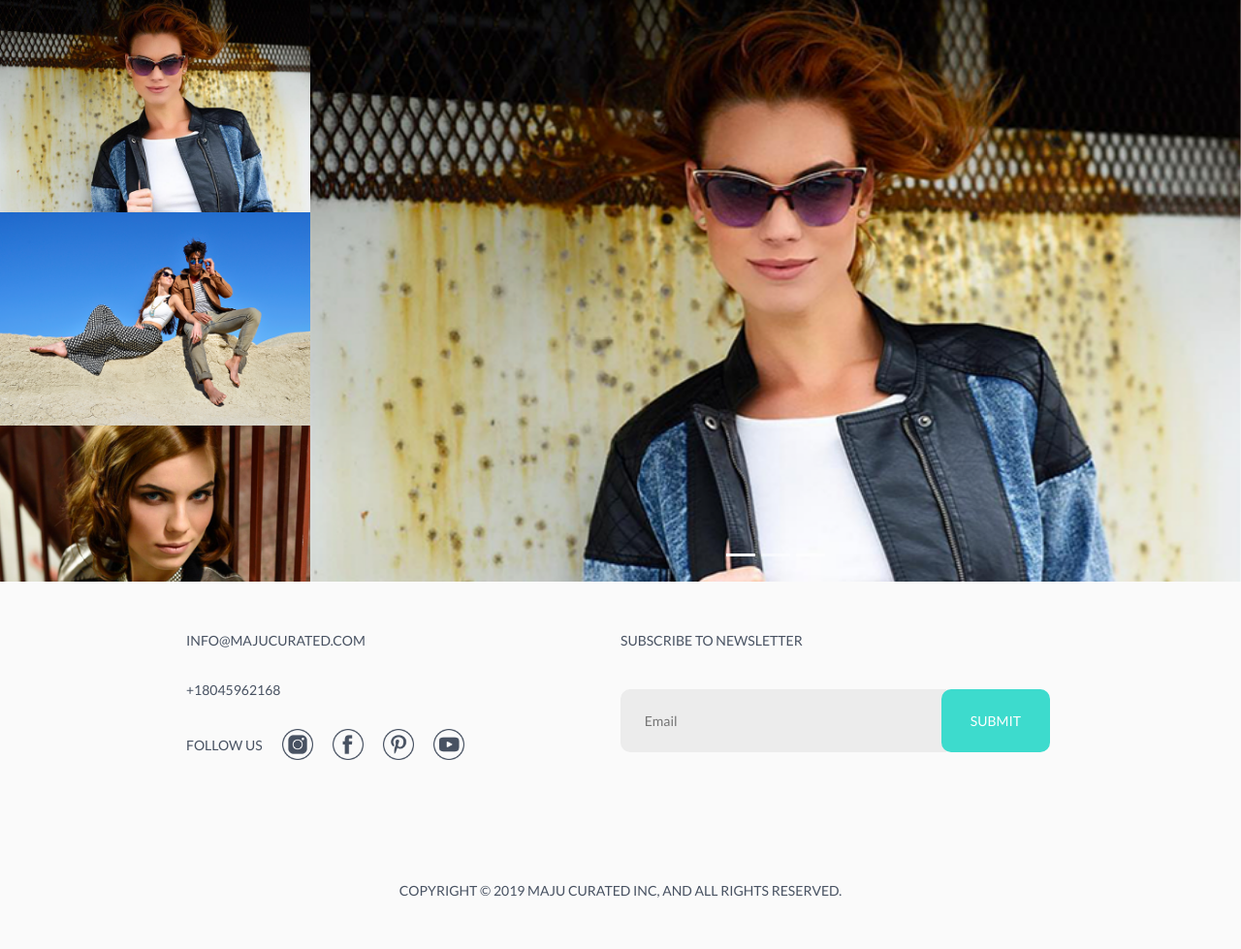
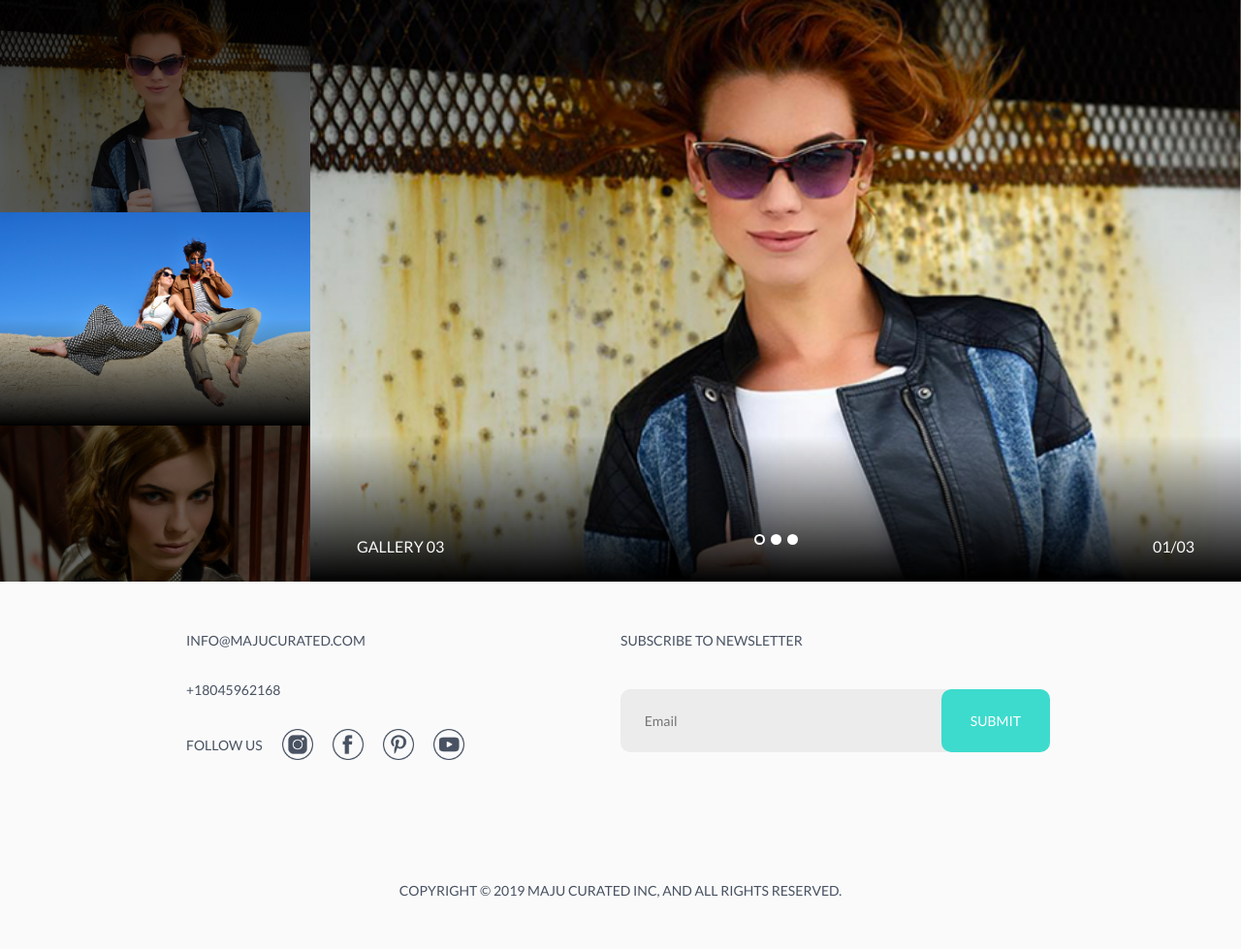
Before and after one commit to obuxim/majucurated, a PHP site: page /photography.php in a window 1280 px wide. Shown: the part 82-1061 px from the top of the page at 97% size. Run offline with PHP 8.4, Linux system fonts and the light colour scheme; some libraries are stand-ins or nearby versions.

Commit message:
Done: Photography Slider's Overlays | Next: Photography Menu

```diff
--- a/css/style.css
+++ b/css/style.css
@@ -35,10 +35,6 @@ header { top: 0; left: 0; right: 0; z-index: 999; }
 .card:hover { box-shadow: 0 8px 16px 0 rgba(0,0,0,0.2); }
 
 /* Footer Starts */
-
- /* footer { background: #FAFAFA; }
-footer img { max-height: 30px; }
-footer input { background: #ECECEC !important; } */
 
 footer {
 	background: #FAFAFA;
@@ -144,3 +140,24 @@ footer a img {
 #start-project { background: #F0F1F5; }
 
 /* Homepage Ends */
+
+/*Photography Page Starts*/
+
+.photography-slider-overlay { background: rgba(0,0,0,0.6); }
+.photography-slider-overlay-inner { opacity: 0.0; }
+.photography-slider-overlay-active {
+	background: linear-gradient(0deg, rgba(0,0,0,1) 0%, rgba(0,0,0,0.66) 16.66%, rgba(0,0,0,0.33) 33.33%, rgba(0,0,0,0) 50%);
+}
+.carousel-overlay {
+	z-index: 9;
+	background: linear-gradient(0deg, rgba(0,0,0,1) 0%, rgba(0,0,0,0.66) 8.33%, rgba(0,0,0,0.33) 16.66%, rgba(0,0,0,0) 25%);
+}
+.carousel-item img { object-fit: cover; }
+#photography-carousel .carousel-indicators li {
+	width: 7px; height: 7px; border-radius: 50%; background: white; border: 2px solid white; opacity: 1;
+}
+#photography-carousel .carousel-indicators .active { background: rgba(0,0,0,0) }
+.photography-carousel-footer { z-index: 999; bottom: 0; }
+#photography-carousel .carousel-indicators { bottom: auto; }
+
+/*Photography Page Ends*/
--- a/photography.php
+++ b/photography.php
@@ -4,34 +4,54 @@
         <div class="row no-gutters h-100">
             <div class="col-3 flex-column h-100 overflow-auto">
                 <div>
+                    <div class="photography-slider-overlay position-absolute">
+                        <img src="img/photography/1.png" class="photography-slider-overlay-inner img-fluid" />
+                    </div>
                     <img src="img/photography/1.png" class="img-fluid" />
                 </div>
                 <div>
+                    <div class="photography-slider-overlay-active position-absolute">
+                        <img src="img/photography/2.png" class="photography-slider-overlay-inner img-fluid" />
+                    </div>
                     <img src="img/photography/2.png" class="img-fluid" />
                 </div>
                 <div>
+                    <div class="photography-slider-overlay position-absolute">
+                        <img src="img/photography/3.png" class="photography-slider-overlay-inner img-fluid" />
+                    </div>
                     <img src="img/photography/3.png" class="img-fluid" />
                 </div>
                 <div>
+                    <div class="photography-slider-overlay position-absolute">
+                        <img src="img/photography/4.png" class="photography-slider-overlay-inner img-fluid" />
+                    </div>
                     <img src="img/photography/4.png" class="img-fluid" />
                 </div>
             </div>
             <div class="col-9 h-100 overflow-hidden justify-content-center align-content-center">
-                <div id="carouselExampleIndicators" class="carousel slide carousel-fade h-100" data-ride="carousel">
-                    <ol class="carousel-indicators">
-                        <li data-target="#carouselExampleIndicators" data-slide-to="0" class="active"></li>
-                        <li data-target="#carouselExampleIndicators" data-slide-to="1"></li>
-                        <li data-target="#carouselExampleIndicators" data-slide-to="2"></li>
-                    </ol>
-                    <div class="carousel-inner">
-                        <div class="carousel-item active" data-interval="10000">
-                            <img src="img/photography/1.png" class="d-block w-100" alt="...">
+                <div id="photography-slider-menu">
+
+                </div>
+                <div id="photography-carousel" class="carousel slide carousel-fade h-100" data-ride="carousel">
+                    <div class="photography-carousel-footer text-light w-100 position-absolute d-flex align-items-center justify-content-between py-4 px-5">
+                        <span class="text-uppercase">gallery 03</span>
+                        <ol class="carousel-indicators">
+                            <li data-target="#photography-carousel" data-slide-to="0" class="active"></li>
+                            <li data-target="#photography-carousel" data-slide-to="1"></li>
+                            <li data-target="#photography-carousel" data-slide-to="2"></li>
+                        </ol>
+                        <span class="text-uppercase">01/03</span>
+                    </div>
+                    <div class="carousel-inner h-100">
+                        <div class="position-absolute carousel-overlay h-100 w-100"></div>
+                        <div class="carousel-item active h-100" data-interval="10000">
+                            <img src="img/photography/1.png" class="d-block h-100 w-100" alt="...">
                         </div>
-                        <div class="carousel-item" data-interval="10000">
-                            <img src="img/photography/2-full.png" class="d-block w-100" alt="...">
+                        <div class="carousel-item h-100" data-interval="10000">
+                            <img src="img/photography/2-full.png" class="d-block h-100 w-100" alt="...">
                         </div>
-                        <div class="carousel-item" data-interval="10000">
-                            <img src="img/photography/3.png" class="d-block w-100" alt="...">
+                        <div class="carousel-item h-100" data-interval="10000">
+                            <img src="img/photography/3.png" class="d-block h-100 w-100" alt="...">
                         </div>
                     </div>
                 </div>
@@ -41,13 +61,9 @@
 <section id="photography-slider" class="d-block d-md-none">
     <div class="row no-gutters">
         <div class="col-12 overflow-hidden justify-content-center align-content-center">
-            <div id="carouselExampleIndicators" class="carousel slide carousel-fade h-100" data-ride="carousel">
-                <ol class="carousel-indicators">
-                    <li data-target="#carouselExampleIndicators" data-slide-to="0" class="active"></li>
-                    <li data-target="#carouselExampleIndicators" data-slide-to="1"></li>
-                    <li data-target="#carouselExampleIndicators" data-slide-to="2"></li>
-                </ol>
+            <div id="photography-carousel" class="carousel slide carousel-fade h-100" data-ride="carousel">
                 <div class="carousel-inner">
+                    <div class="position-absolute carousel-overlay h-100 w-100"></div>
                     <div class="carousel-item active" data-interval="10000">
                         <img src="img/photography/1.png" class="d-block w-100" alt="...">
                     </div>
@@ -60,11 +76,23 @@
                 </div>
             </div>
         </div>
-        <div class="col-12 d-flex overflow-auto" style="height: 100px">
-                <img src="img/photography/1.png" class="h-100 w-auto" />
-                <img src="img/photography/2.png" class="h-100 w-auto" />
-                <img src="img/photography/3.png" class="h-100 w-auto" />
-                <img src="img/photography/4.png" class="h-100 w-auto" />
+        <div class="col-12 d-flex overflow-auto no-gutters">
+            <div class="col-4">
+                <div class="photography-slider-overlay position-absolute w-100 h-100"></div>
+                <img src="img/photography/1.png" class="img-fluid" />
+            </div>
+            <div class="col-4">
+                <div class="photography-slider-overlay-active position-absolute w-100 h-100"></div>
+                <img src="img/photography/2.png" class="img-fluid" />
+            </div>
+            <div class="col-4">
+                <div class="photography-slider-overlay position-absolute w-100 h-100"></div>
+                <img src="img/photography/3.png" class="img-fluid" />
+            </div>
+            <div class="col-4">
+                <div class="photography-slider-overlay position-absolute w-100 h-100"></div>
+                <img src="img/photography/4.png" class="img-fluid" />
+            </div>
         </div>
     </div>
 </section>
```
